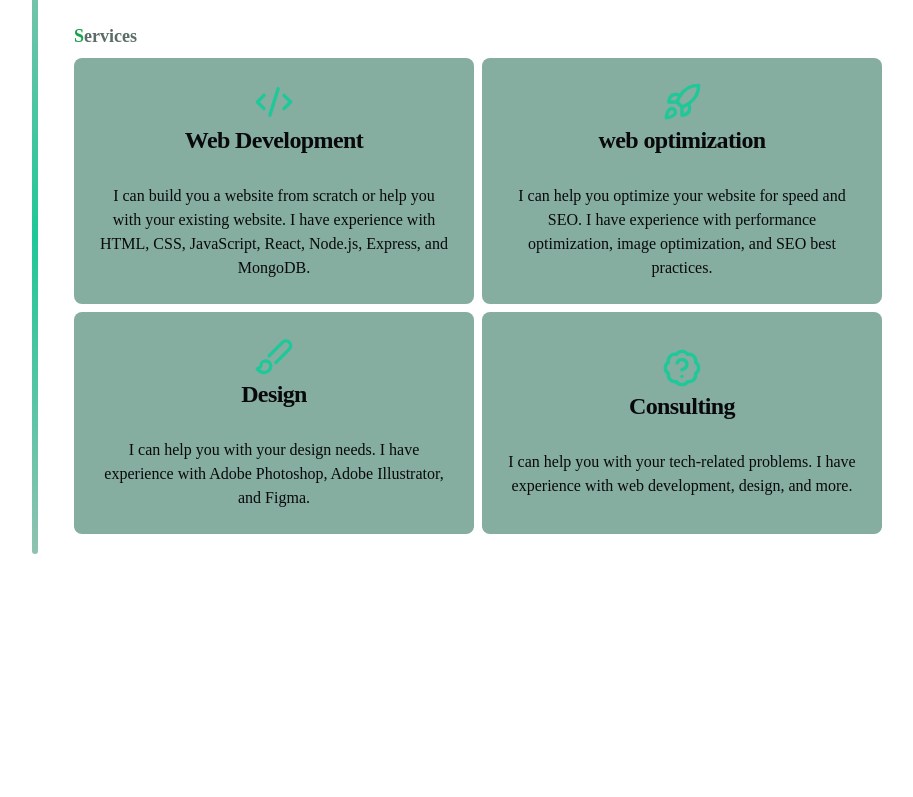
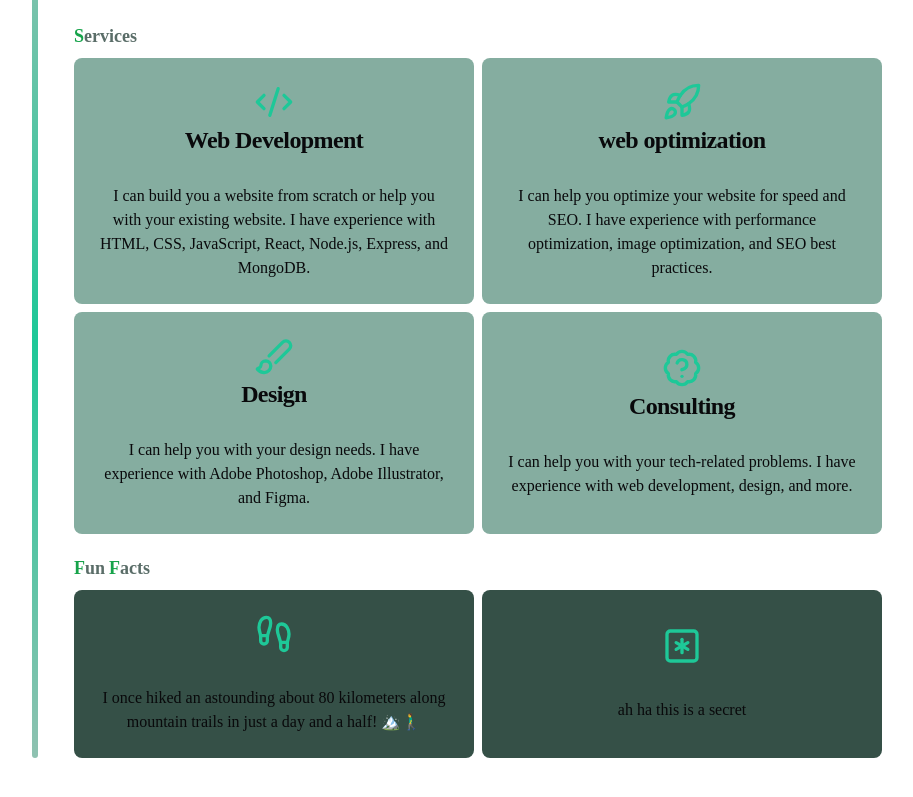
Before and after one commit to ilorez/portfolio, a Next.js app: page / in a window 1280 px wide. Shown: the part 743-1540 px from the top of the page, without its empty margins (28-941 px from the left). Built offline with nearby package versions, Linux system fonts and the light colour scheme.

Commit message:
feat: Add FunFact component and display fun facts in About section

```diff
--- a/components/global/homepage/About.tsx
+++ b/components/global/homepage/About.tsx
@@ -7,9 +7,11 @@ import { cn } from '@/lib/utils';
 // import json data
 import data from '@/IlorezData/ilorez.json';
 import Services, { Service } from './Services';
+import FunFacts, { FunFact } from './FunFact';
 
 const About: React.FC = () => {
   const services: Service[] = data.services as Service[];
+  const fun_facts: FunFact[] = data.fun_facts as FunFact[];
   return (
     <div className="flex flex-col pl-6 w-full">
       {/* about */}
@@ -65,7 +67,18 @@ const About: React.FC = () => {
             </div>
           </div>
           {/* fun fucts */}
-          <div></div>
+          <div className="flex flex-col gap-2">
+            <CapitalizedText text="Fun Facts" />
+            <div className='flex flex-wrap w-full gap-2'>
+              {fun_facts.map((fun_fact, index) => (
+                <FunFacts
+                  key={index}
+                  text={fun_fact.text}
+                  icon={fun_fact.icon}
+                />
+              ))}
+            </div>
+          </div>
         </div>
       </div>
     </div>
```
